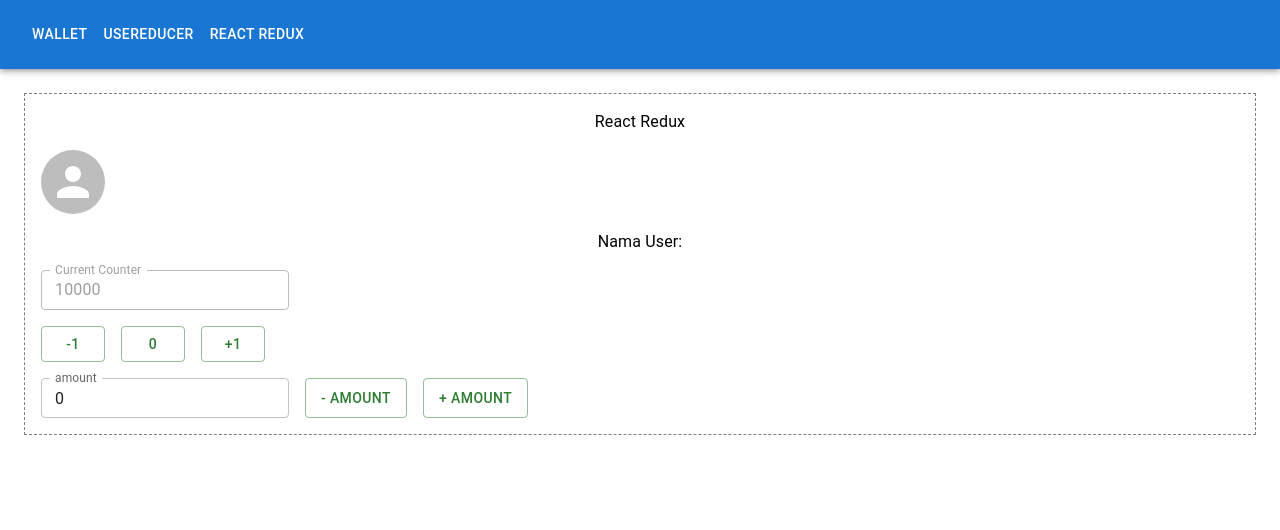
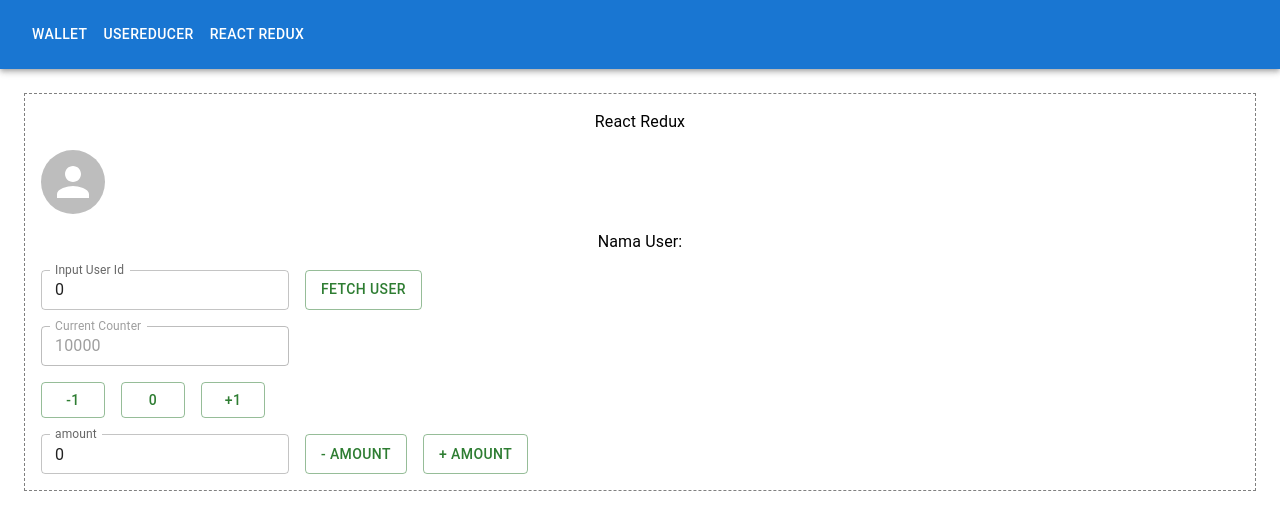
Before and after one commit to agungrg17/reactjs-project.github.io, a React (Create React App) app: page /react-redux in a window 1280 px wide. Shown: the top 530 px of the page. Built offline with nearby package versions, Linux system fonts and the light colour scheme; no server answers.

Commit message:
adding fetching user manual by id

```diff
--- a/src/containers/CounterReduxContainer.jsx
+++ b/src/containers/CounterReduxContainer.jsx
@@ -1,8 +1,5 @@
-// Sekarang di sini kita membutuhkan useEffect
-// Karena ingin fetch data pada saat awal Container ini dibuat
 import React, { useEffect, useState } from "react";
 
-// Sekarang karena kita ingin menggunakan image orang, kita bisa menggunakan Avatar
 import { Avatar, Box, Button, TextField, Typography } from "@mui/material";
 
 import { useDispatch, useSelector } from "react-redux";
@@ -15,12 +12,13 @@ import {
   reset,
   incrementSpec,
   decrementSpec,
-  // Sekarang kita juga akan import si userAsync di ini
   userAsync,
 } from "../features/counter/sliceCounter.js";
 
 const CounterReduxContainer = () => {
   const [currAmount, setCurrAmount] = useState(0);
+  // Kita akan menambah state yang baru untuk menampung input dari TextField
+  const [userId, setUserId] = useState(0);
 
   const username = useSelector(selectUser);
   const counter = useSelector(selectCounter);
@@ -39,13 +37,28 @@ const CounterReduxContainer = () => {
     dispatcher(increment());
   };
 
-  // Fungsi yang dibutuhkan untuk part 2
   const textFieldAmountOnChangeHandler = (e) => {
     const amountFromField = isNaN(parseInt(e.target.value))
       ? 0
       : parseInt(e.target.value);
 
     setCurrAmount(amountFromField);
+  };
+
+  // Kita tambahkan sebuah method untuk handle onChange TextField UserId
+  const textFieldUserIdOnChangeHandler = (e) => {
+    // Karena ingin ambil angka, kita parseInt untuk jaga-jaga
+    const valueUserId = isNaN(parseInt(e.target.value))
+      ? 0
+      : parseInt(e.target.value);
+
+    setUserId(valueUserId);
+  };
+
+  // Kita tambahkan sebuah method untuk handle onClick Button fetch user
+  const buttonFetchUserOnClickHandler = () => {
+    // Kita dispatch lagi si userAsync
+    dispatcher(userAsync(userId));
   };
 
   const buttonDecrementByAmountOnClickHandler = () => {
@@ -56,16 +69,9 @@ const CounterReduxContainer = () => {
     dispatcher(incrementSpec(currAmount));
   };
 
-  // Di sini kita akan menggunakan useEffect
-  useEffect(
-    () => {
-      // Kita akan memanggil si userAsync via dispatcher
-      dispatcher(userAsync(3));
-    },
-    // Karena hanya ingin dipanggil 1x saja, maka kita harus membuat
-    // dependency listnya kosongan saja
-    [dispatcher]
-  );
+  useEffect(() => {
+    dispatcher(userAsync(3));
+  }, [dispatcher]);
 
   return (
     <>
@@ -82,7 +88,6 @@ const CounterReduxContainer = () => {
           React Redux
         </Typography>
 
-        {/* Kita gunakan avatar di sini */}
         <Avatar
           src={username.avatar}
           alt="avatar"
@@ -90,10 +95,28 @@ const CounterReduxContainer = () => {
         />
 
         <Typography variant="body1" component="div">
-          {/* Di sini ada sedikit perubahan, karena username sekarang berbentuk object */}
-          {/* Untuk bisa mengambil namanya kita akan menggunakan username.first_name */}
           Nama User: {username.first_name}
         </Typography>
+
+        {/* Di sini kita akan membuat box baru untuk input dan button */}
+        <Box sx={{ display: "flex", flexDirection: "row", gap: 2 }}>
+          {/* Input */}
+          <TextField
+            label="Input User Id"
+            value={userId}
+            size="small"
+            type="number"
+            onChange={textFieldUserIdOnChangeHandler}
+          />
+          {/* Button */}
+          <Button
+            variant="outlined"
+            color="success"
+            onClick={buttonFetchUserOnClickHandler}
+          >
+            Fetch user
+          </Button>
+        </Box>
 
         <Box sx={{ display: "flex", gap: 2 }}>
           <TextField
@@ -129,7 +152,6 @@ const CounterReduxContainer = () => {
           </Button>
         </Box>
 
-        {/* Mari kita tambahkan Bagian baru di sini */}
         <Box sx={{ display: "flex", gap: 2 }}>
           <TextField
             label="amount"
```
